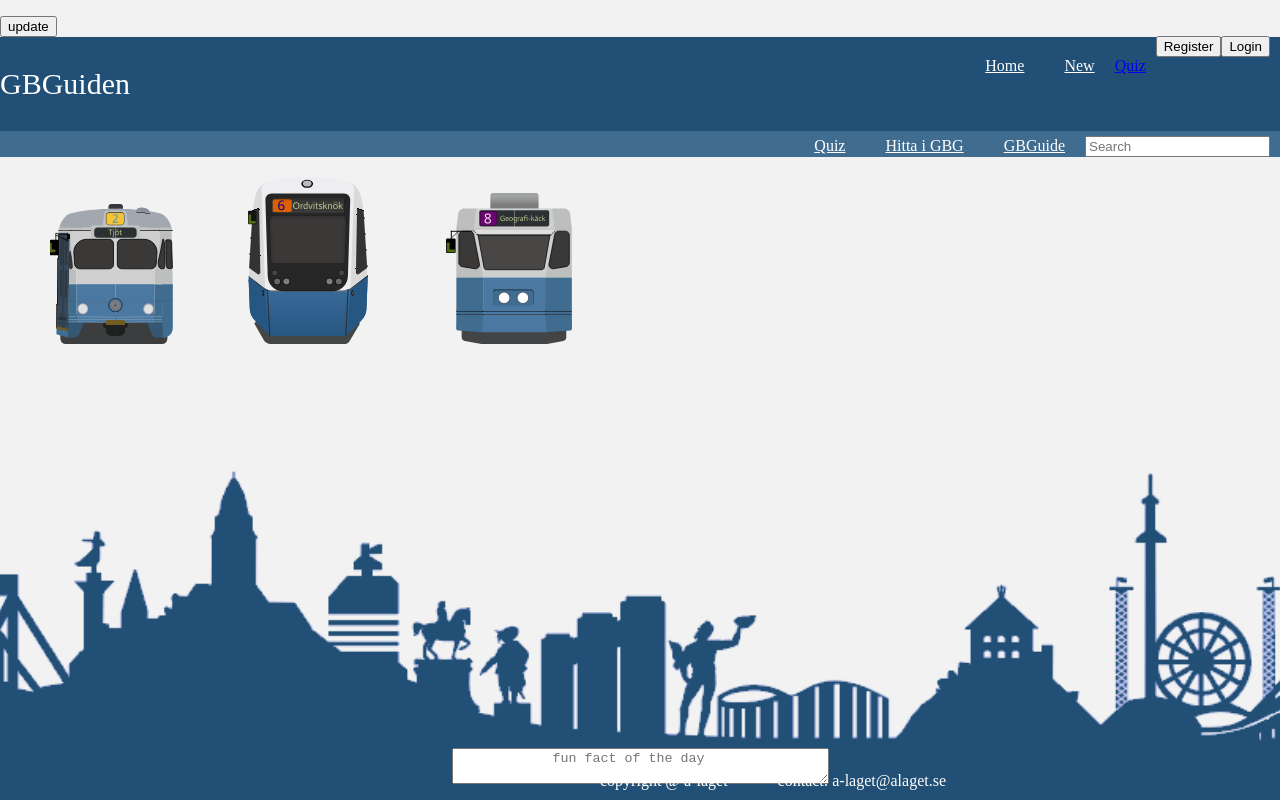
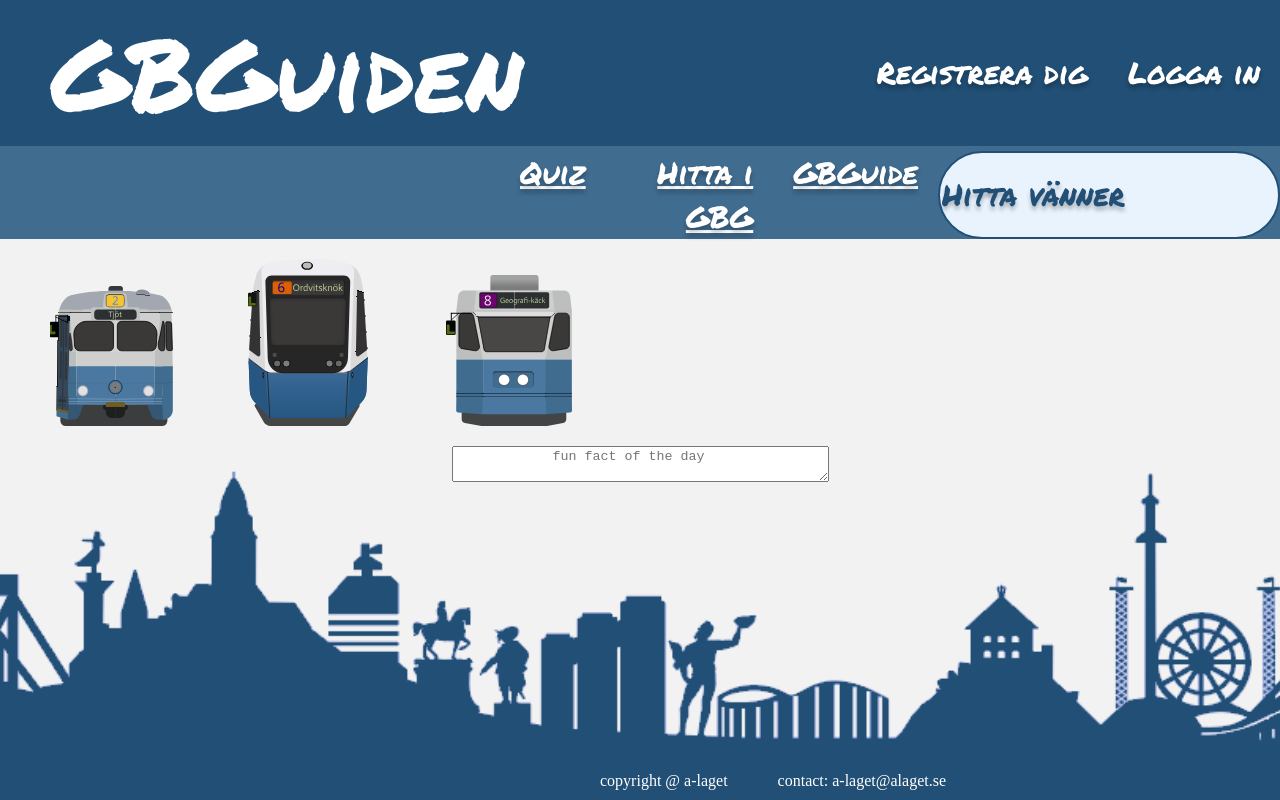
Before and after one commit to Goteborgs-guiden/Gotehenburg-guide, a Vue app in the folder frontend/: page / in a window 1280 px wide. Built offline with nearby package versions, Linux system fonts and the light colour scheme.

Commit message:
Header first commit
Don't know how to get rid of underlined navbar items

```diff
--- a/frontend/src/App.vue
+++ b/frontend/src/App.vue
@@ -3,15 +3,8 @@ import MainContainer from './components/MainContainer.vue';
 </script>
 <template>
   <MainContainer>
+    <RouterView />
   </MainContainer>
-  <header>
-    <div class="wrapper">
-        <RouterLink class="RouterL" to="/">Home</RouterLink>
-        <RouterLink class="RouterL" to="/new">New</RouterLink>
-        <RouterLink to="/AbcView">Quiz</RouterLink>
-    </div>
-  </header>
-  <RouterView />
 </template>
 <style scoped>
 
--- a/frontend/src/assets/main.css
+++ b/frontend/src/assets/main.css
@@ -1,3 +1,6 @@
+@import url('https://fonts.googleapis.com/css2?family=Permanent+Marker&display=swap');
+
+
 html {
     min-height: 77%;
     background-image: url(img/stadssiluett.png);
@@ -13,21 +16,7 @@ body {
     padding:0;
 }
 
-header{
-    background-color: #214F75;
-    padding-bottom: 30px;
-}
-.mainHeader{
-    color: white;
-    font-size: 30px;
-}
-.navbar{
-    background-color: #406C90;
-    margin: 0;
-    padding-top: 5px;
-    padding-right: 10px;
-    text-align: right;
-}
+
 
 
 .footer {
@@ -56,8 +45,3 @@ div#contact{
     padding-left: 20px;
     padding-right: 20px;
 }
-.wrapper{
-    float: right;
-    padding-top: 20px;
-    padding-right: 10px;
-}
--- a/frontend/src/components/DialogPopup.vue
+++ b/frontend/src/components/DialogPopup.vue
@@ -16,12 +16,6 @@ const dialogs = useDialogStore()
     <div v-if="dialogs.showLogin" class="popup-background">
         <LoginForm/>
     </div>
-        <div class="wrapper">
-            <button @click="dialogs.toggleRegister">Register</button>
-            <button @click="dialogs.toggleLogin">Login</button>
-        </div>
-        <p>{{ token }}</p>
-        <button @click="token = useTokensStore()">update</button>
 </div>
 </template>
 <style scoped>
--- a/frontend/src/components/LoginForm.vue
+++ b/frontend/src/components/LoginForm.vue
@@ -1,5 +1,4 @@
 <script setup>
-    import { RouterLink, RouterView} from 'vue-router'
     import { ref } from 'vue'
     import { useTokensStore } from '../stores/tokens';
     const tokens = useTokensStore();
--- a/frontend/src/components/MainContainer.vue
+++ b/frontend/src/components/MainContainer.vue
@@ -12,4 +12,7 @@ import DialogPopup from './DialogPopup.vue'
 </main>
 </template>
 <style scoped>
+main {
+  min-height: 100vh;
+}
 </style>
--- a/frontend/src/components/SiteFooter.vue
+++ b/frontend/src/components/SiteFooter.vue
@@ -2,7 +2,10 @@
 
 </script>
 <template>
- <div></div>
+   <footer class="footer">
+    <div id="copyright">copyright @ a-laget</div>
+    <div id="contact">contact: a-laget@alaget.se</div>
+  </footer>
 </template>
 <style scoped>
 </style>
--- a/frontend/src/components/SiteHeader.vue
+++ b/frontend/src/components/SiteHeader.vue
@@ -1,8 +1,98 @@
 <script setup>
+import { useDialogStore } from '../stores/dialog';
+import { useTokensStore } from '../stores/tokens';
+const dialogs = useDialogStore()
+const tokenStore = useTokensStore()
 
 </script>
 <template>
- <div></div>
+   <header class="mainHeader">
+
+    <div id="headerContent">
+        <h1>GBGuiden</h1>
+            <div v-if="!tokenStore.accessToken">
+            <button class="button" @click="dialogs.toggleRegister">Registrera dig</button>
+            <button class="button" @click="dialogs.toggleLogin">Logga in</button>
+            </div>
+            <div v-else>Användarnamn
+                Till min sida</div>
+        </div>
+        <!--<p>{{ token }}</p>
+        <button @click="token = useTokensStore()">update</button>-->
+
+    <nav class="navbar">
+    <RouterLink class="RouterL"  to="/">Quiz</RouterLink>
+    <RouterLink class="RouterL"  to="/">Hitta i GBG</RouterLink>
+    <RouterLink class="RouterL" to="/">GBGuide</RouterLink>
+    <input id="search" placeholder="Hitta vänner">
+    </nav>
+  </header>
 </template>
 <style scoped>
+h1 {
+    margin: 0;
+    color: #FFF;
+    font-family: 'Permanent Marker', cursive;
+font-size: 100px;
+font-style: normal;
+font-weight: 400;
+line-height: normal;
+padding-left: 50px;
+}
+
+#headerContent {
+    display: flex;
+    justify-content: space-between;
+    align-items: center;
+}
+
+header{
+    background-color: #214F75;
+}
+
+.button {
+background-color: #214F75;;
+color: #FFF;
+text-shadow: 0px 4px 4px rgba(0, 0, 0, 0.25);
+font-family: Permanent Marker;
+font-size: 30px;
+font-style: normal;
+font-weight: 400;
+line-height: normal;
+border: none;
+padding: 20px;
+}
+.navbar{
+    background-color: #406C90;
+    margin: 0;
+    padding-top: 5px;
+    padding-left:500px;
+    text-align: right;
+    color: #FFF;
+    text-shadow: 0px 4px 4px rgba(0, 0, 0, 0.25);
+    font-family: Permanent Marker;
+    font-size: 30px;
+    font-style: normal;
+    font-weight: 400;
+    line-height: normal;
+    display: flex;
+    justify-content: space-around;
+}
+
+#search {
+    border-radius: 61px;
+border: 2px solid #214F75;
+background: #E8F3FD;
+color: #214F75;
+text-shadow: 0px 4px 4px rgba(0, 0, 0, 0.25);
+font-family: Permanent Marker;
+font-size: 30px;
+font-style: normal;
+font-weight: 400;
+line-height: normal;
+}
+
+::placeholder {
+    color: #214F75;
+}
 </style>
--- a/frontend/src/components/TheHomepage.vue
+++ b/frontend/src/components/TheHomepage.vue
@@ -2,20 +2,7 @@
 import {RouterLink} from "vue-router";
 </script>
 <template>
-  <header class="mainHeader">
-    <div>GBGuiden</div>
-  </header>
 
-  <p class="navbar">
-    <RouterLink class="RouterL"  to="/">Quiz</RouterLink>
-    <RouterLink class="RouterL"  to="/">Hitta i GBG</RouterLink>
-    <RouterLink class="RouterL" to="/">GBGuide</RouterLink>
-
-
-
-
-    <input placeholder="Search">
-  </p>
 
   <!--<div><a href="#"><img width="10%" src="../assets/img/old tramquiz 1.svg" alt="tramquiz1"></a></div>
   <div><a href="#"><img width="10%" src="../assets/img/new tramquiz 2.svg" alt="tramquiz2"></a></div>
@@ -35,10 +22,7 @@ import {RouterLink} from "vue-router";
   <p>
     <a><textarea placeholder="fun fact of the day"></textarea></a>
   </p>
-  <footer class="footer">
-    <div id="copyright">copyright @ a-laget</div>
-    <div id="contact">contact: a-laget@alaget.se</div>
-  </footer>
+
 </template>
 <style scoped>
 
@@ -46,7 +30,6 @@ textarea{
   display: block;
   margin-left: auto;
   margin-right: auto;
-  margin-top: 400px;
   padding-left: 100px;
   padding-right: 100px;
 
--- a/frontend/src/router/index.js
+++ b/frontend/src/router/index.js
@@ -38,8 +38,12 @@ const router = createRouter({
       path: '/MapQuizView3',
       name: 'MapQuiz3',
       component: () => import('../views/MapQuizView/MapQuizView3.vue')
+    },
+    {
+      path: '/Profile',
+      name: 'Profile',
+      component: () => import('../views/ProfilePage.vue')
     }
-
 
   ]
 })
```
